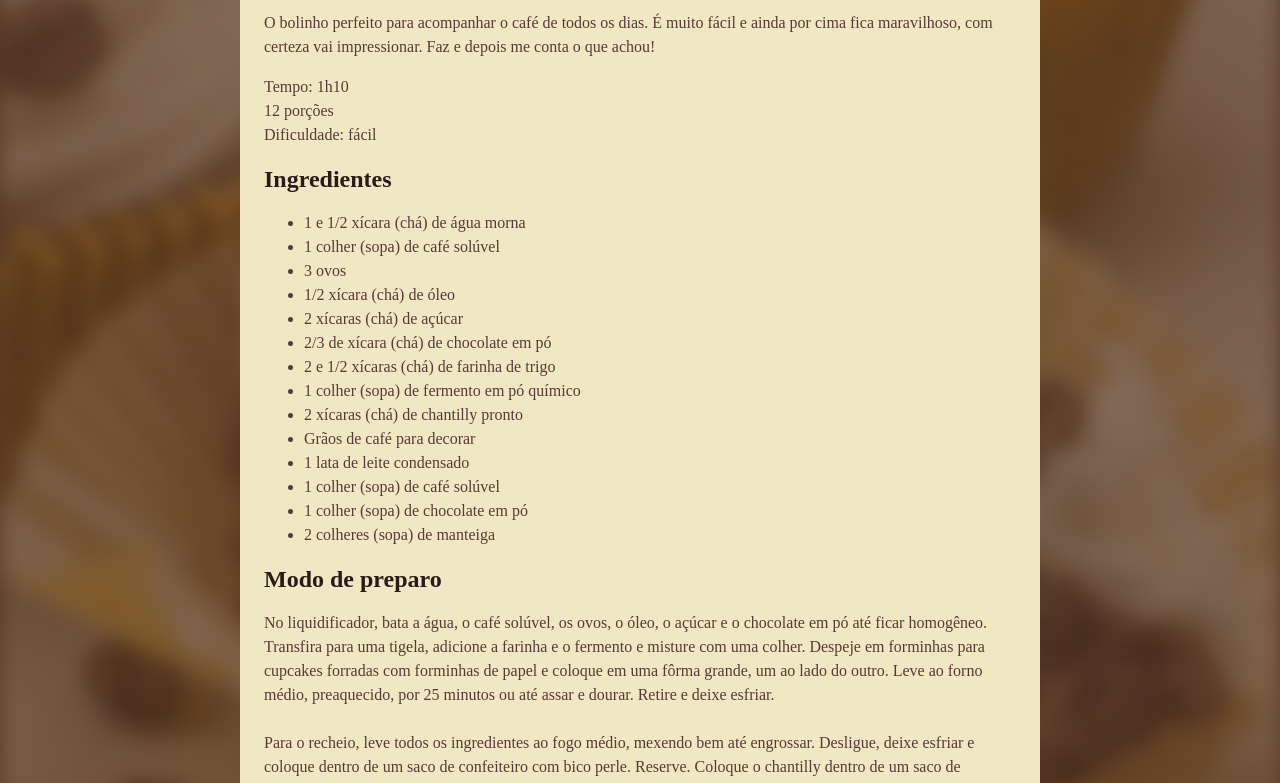
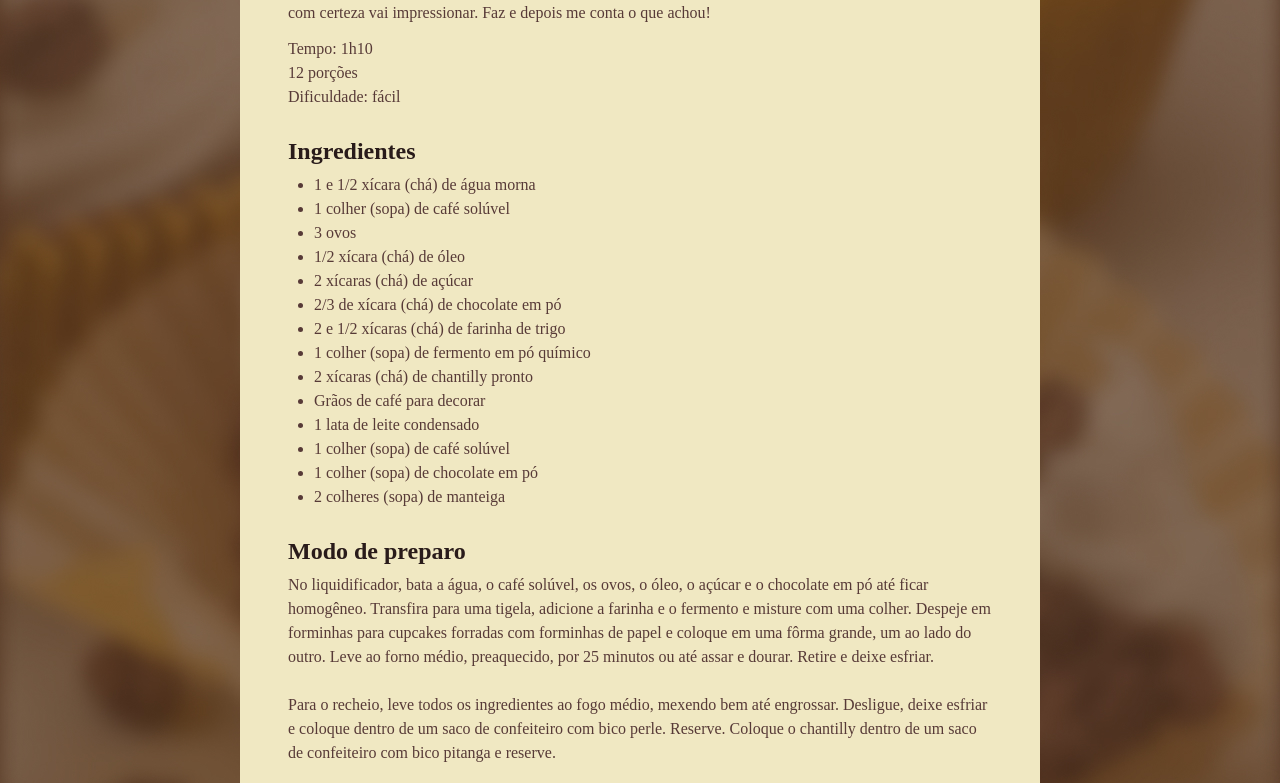
Before and after one commit to ruhancmendes/Pagina-de-receita, a plain HTML site: page index.html in a window 1280 px wide. Shown: the part 590-1373 px from the top of the page. Drawn offline with Linux system fonts and the light colour scheme; a web font is replaced by a local one.

Commit message:
add margin, padding, height

```diff
--- a/style.css
+++ b/style.css
@@ -1,3 +1,8 @@
+* {
+    margin: 0;
+    padding: 0;
+}
+
 :root {
     font-family: "Alice", serif;
     line-height: 150%;
@@ -23,9 +28,22 @@ img {
     border-radius: 16px;
 }
 
+main {
+    padding: 24px;
+}
+
+section + section {
+    margin-top: 24px;
+}
+
+#about p + p {
+    margin-top: 12px;
+}
+
 h1 {
     line-height: 140%;
     font-size: 40px;
+    margin-bottom: 4px;
 }
 
 h2 {
@@ -34,4 +52,10 @@ h2 {
 
 h1, h2 {
     color: #291B1A;
+    margin-bottom: 4px;
+    line-height: 150%;
 }
+
+ul {
+    padding-left: 26px;
+}
```
